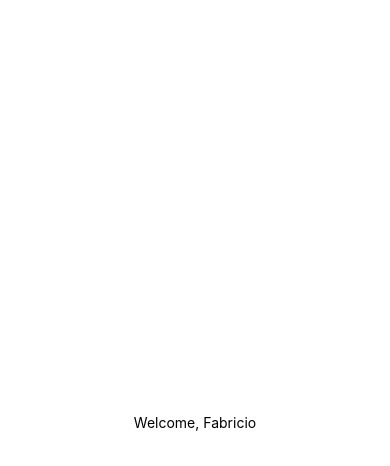
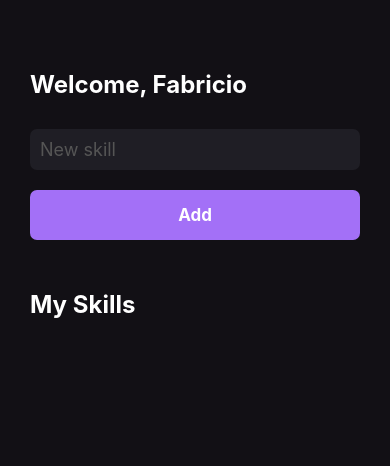
Before and after one commit to fsanntiago/myskills-app, a React Native app: screen / in a window 390 px wide. Shown: the top 466 px of the page. Built offline with nearby package versions, Linux system fonts and the light colour scheme.

Commit message:
refactor Home

```diff
--- a/src/pages/Home.js
+++ b/src/pages/Home.js
@@ -1,10 +1,28 @@
 import React from 'react';
-import { View, Text, StyleSheet } from 'react-native';
+import {
+  View,
+  Text,
+  StyleSheet,
+  TextInput,
+  Platform,
+  TouchableOpacity,
+} from 'react-native';
 
 export function Home() {
   return (
     <View style={styles.conteiner}>
-      <Text>Welcome, Fabricio</Text>
+      <Text style={styles.title}>Welcome, Fabricio</Text>
+      <TextInput
+        style={styles.input}
+        placeholder="New skill"
+        placeholderTextColor="#555"
+      />
+
+      <TouchableOpacity style={styles.button} activeOpacity={0.6}>
+        <Text style={styles.buttonText}>Add</Text>
+      </TouchableOpacity>
+
+      <Text style={[styles.title, { marginTop: 50 }]}>My Skills</Text>
     </View>
   );
 }
@@ -12,7 +30,37 @@
 const styles = StyleSheet.create({
   conteiner: {
     flex: 1,
-    justifyContent: 'center',
+    backgroundColor: '#121015',
+    paddingHorizontal: 30,
+    paddingVertical: 70,
+  },
+
+  title: {
+    color: '#FFF',
+    fontSize: 24,
+    fontWeight: 'bold',
+  },
+
+  input: {
+    backgroundColor: '#1F1E25',
+    color: '#FFF',
+    fontSize: 18,
+    padding: Platform.OS === 'ios' ? 15 : 10,
+    marginTop: 30,
+    borderRadius: 7,
+  },
+
+  button: {
+    backgroundColor: '#A370F7',
+    padding: 15,
+    borderRadius: 7,
     alignItems: 'center',
+    marginTop: 20,
+  },
+
+  buttonText: {
+    color: '#FFF',
+    fontSize: 17,
+    fontWeight: 'bold',
   },
 });
```
